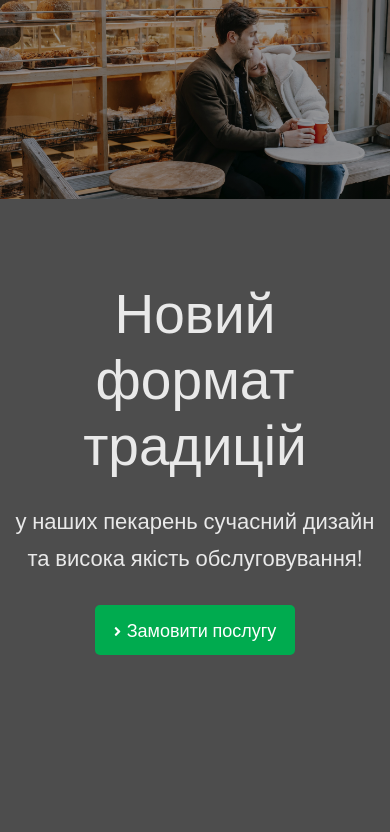
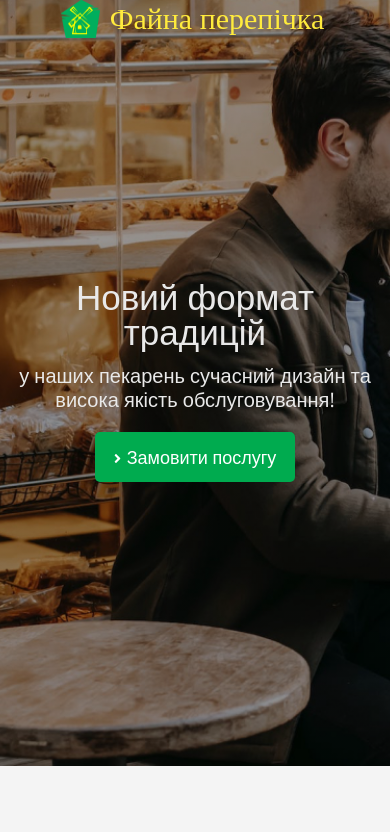
Before and after one commit to KossAll/FaynaPecarnya, a website built with Parcel: page src/index.html in a window 390 px wide. Shown: the top 832 px of the page. Built offline with nearby package versions, Linux system fonts and the light colour scheme; files whose address does not match are found by name; a web font is replaced by a local one; what simplelightbox would draw is missing.

Commit message:
add hader-mobile and fonts

```diff
--- a/src/index.html
+++ b/src/index.html
@@ -8,6 +8,9 @@
     <title>Файна перепічка</title>
 
     <!-- font-famaly -->
+    <link rel="preconnect" href="https://fonts.googleapis.com">
+<link rel="preconnect" href="https://fonts.gstatic.com" crossorigin>
+<link href="https://fonts.googleapis.com/css2?family=McLaren&display=swap" rel="stylesheet">
     <link rel="preconnect" href="https://fonts.googleapis.com" />
     <link rel="preconnect" href="https://fonts.gstatic.com" crossorigin />
     <link
--- a/src/sass/components/_section-description.scss
+++ b/src/sass/components/_section-description.scss
@@ -3,7 +3,7 @@
 
   &.light {
     color: var(--secondary-color-text);
-    margin-bottom: 17px;
+    margin-bottom: 15px;
   }
 
   &.dark {
--- a/src/sass/layout/_header.scss
+++ b/src/sass/layout/_header.scss
@@ -6,10 +6,10 @@
 //   @media screen and (min-width: 320px) and (max-width: 767px) {
 //     max-width: 480px;
 // }
- @media screen and (min-width: 320px) and (max-width: 768px) {
-   display: none;
+//  @media screen and (min-width: 320px) and (max-width: 767px) {
+//    display: none;
 
- }
+//  }
 
   &.header-scroll {
     background: linear-gradient(0deg, rgba(0, 0, 0, 0.6), rgba(0, 0, 0, 0.6));
@@ -41,14 +41,37 @@
   }
 
   &-logo {
+
+    font-family: 'McLaren';
+    font-style: normal;
+    font-weight: 400;
+    font-display: swap;
     display: flex;
+
     align-items: center;
-    font-size: 35px;
-    line-height: 1.21;
+    font-size: 42px;
+    line-height: 2.21;
     justify-content: center;
     color: var(--secondary-color-text);
 
     margin-right: auto;
+
+    @media screen and (min-width: 320px) and (max-width: 767px) {
+      font-family: 'McLaren';
+      font-style: normal;
+      font-weight: 400;
+      font-display: swap;
+      display: flex;
+
+      align-items: center;
+      font-size: 30px;
+      line-height: 1.21;
+      justify-content: center;
+      color: var(--secondary-color-text);
+
+      margin-right: auto;
+
+    }
   }
 
   &-logo-decoration {
@@ -65,6 +88,13 @@
     display: flex;
     align-items: center;
     justify-content: center;
+
+    @media screen and (min-width: 320px) and (max-width: 767px) {
+      display: none;
+
+    }
+
+
   }
 
   &-item:not(:last-child) {
--- a/src/sass/layout/_hero.scss
+++ b/src/sass/layout/_hero.scss
@@ -10,11 +10,30 @@
     url(../images/background-overlay/hero-section-background.jpg);
   background-position: center top;
   background-repeat: no-repeat;
-  background-size:100%;
+  background-size:cover;
   background-color: grey;
   padding-top: 279px;
   padding-bottom: 284px;
   text-align: center;
+
+  @media screen and (min-width: 320px)and (max-width: 767px) {
+    @media (min-device-pixel-ratio: 2),
+    (min-resolution: 192dpi),
+    (min-resolution: 2dppx) {
+    background-image: linear-gradient(
+      0deg,
+    rgba(0, 0, 0, 0.4),
+    rgba(0, 0, 0, 0.4)),
+    url(../images/background-overlay/hero-section-background480.jpg);
+    background-position: center top;
+    background-repeat: no-repeat;
+    background-size: cover;
+    background-color: grey;
+    padding-top: 70px;
+    padding-bottom: 50px;
+    text-align: center;
+  }
+  }
 
 
 
@@ -31,6 +50,13 @@
     font-weight: 300;
     font-size: 55px;
     line-height: 1.2;
+
+    @media screen and (min-width: 320px) and (max-width: 767px) {
+      font-weight: 300;
+      font-size: 35px;
+      line-height: 1.0;
+      margin-bottom: 15px;
+      }
   }
 
   &-description {
@@ -39,6 +65,13 @@
 
     font-size: 22px;
     line-height: 1.68;
+
+    @media screen and (min-width: 320px) and (max-width: 767px) {
+      font-weight: 300;
+      font-size: 20px;
+      line-height: 1.2;
+      margin-bottom: 20px;
+      }
   }
 
   &-button {
--- a/src/sass/layout/_solution.scss
+++ b/src/sass/layout/_solution.scss
@@ -7,13 +7,19 @@
   &-img {
       @media screen and (min-width: 320px) and (max-width: 768px) {
     display: none;
+    }
 
-    }
+    @media screen and (min-width: 768px) and (max-width: 1199px) {
+
+      }
   }
 
   &-content-wrapper {
     background-color: var(--logo-color);
     padding: 20px 20px 20px 20px;
+    @media screen and (min-width: 767px) and (max-width: 1199px) {
+      padding: 15px 15px 15px 15px;
+      }
   }
 
   &-btn {
```
